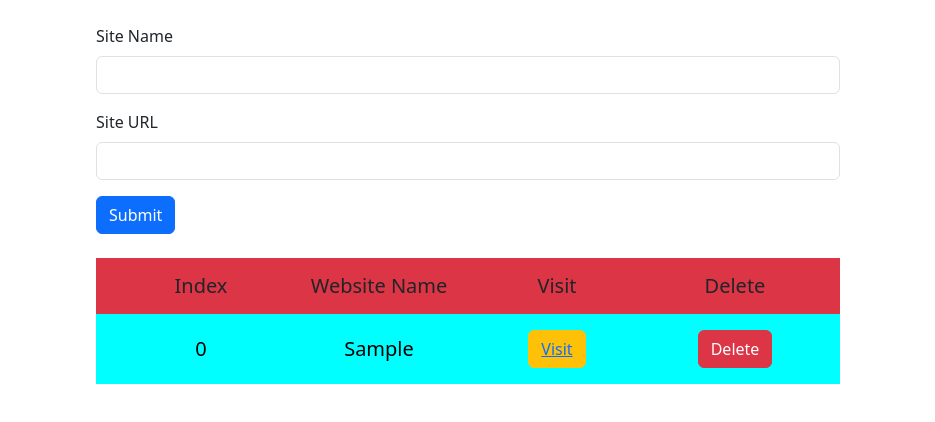
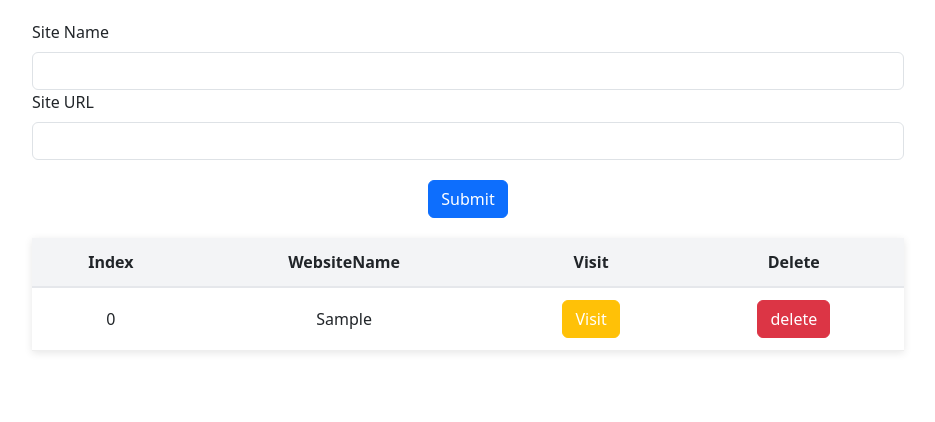
Before and after one commit to KareemAlaa-dev/Assignment-10, a plain HTML site: page index.html in a window 1280 px wide. Both pictures are taken after typing "Sample", "Sample" into the empty fields and a click on the button "Submit". Shown: the whole page, without its empty margins (172-1107 px from the left). Drawn offline with Linux system fonts and the light colour scheme.

Commit message:
sec commit

```diff
--- a/Css/style.css
+++ b/Css/style.css
@@ -1,18 +1,63 @@
-.header .part h2 {
-  font-size: 20px;
-  margin: 0;
+body{
+  display: flex;
+  flex-direction: column;
+  justify-content: center;
+  align-items: center;
 }
-.header .part{
-  width: 25%;
+table {
+  width: 100%;
+  box-shadow: 0 2px 8px rgba(0, 0, 0, 0.1);
 }
-.content{
-  background-color: aqua;
+thead th {
+  background: #f3f4f6;
+  padding: 12px;
+  text-align: center;
+  border-bottom: 2px solid #e5e7eb;
 }
-.content .repeat p {
-  color: #000;
-  font-size: 20px;
-  margin: 0;
+tbody td {
+  padding: 12px;
+  border-bottom: 1px solid #eee;
+  text-align: center;
 }
-.content .repeat{
-  width: 25%;
+.submit-btn{
+  display: flex;
+  justify-content: center;
+  align-items: center;
+  padding-block: 20px;
 }
+.container{
+  width: 70%;
+  padding-block: 20px;
+}
+a{
+  text-decoration: none;
+  color: #fff;
+}
+@media (max-width: 640px) {
+  thead {
+    display: none;
+  }
+  .container{
+  width: 90%;
+}
+  tr {
+    border: 1px solid #ddd;
+    border-radius: 8px;
+    border-bottom: 2px solid #000;
+  }
+  td {
+    border: none;
+    border-bottom: 1px solid #eee;
+    display: flex;
+  }
+  td::before {
+    content: attr(data-cell) ":";
+    flex: 0 0 50%;
+    font-weight: bold;
+    color: #555;
+    text-align: left;
+  }
+  td > * {
+    flex: 0 0 50%;
+  }
+}
--- a/Js/main.js
+++ b/Js/main.js
@@ -26,20 +26,18 @@ function displaySite(arr) {
   var container = "";
   for (var i = 0; i < arr.length; i++) {
     container += `
-    <div class="content d-flex justify-content-between align-items-center p-3">
-        <div class="repeat d-flex justify-content-center">
-          <p>${i}</p>
-        </div>
-        <div class="repeat d-flex justify-content-center">
-          <p>${arr[i].name}</p>
-        </div>
-        <div class="repeat d-flex justify-content-center">
-          <button class="btn btn-warning"><a href="${arr[i].url}">Visit</a></button>
-        </div>
-        <div class="repeat d-flex justify-content-center">
-          <button class="btn btn-danger" onclick="deleteSite(${i})">Delete</button>
-        </div>
-      </div>
+      <tr>
+        <td data-cell="Index">${i}</td>
+        <td data-cell="WebsiteName">${arr[i].name}</td>
+        <td data-cell="Visit">
+          <button class="btn btn-warning">
+            <a href="https://${arr[i].url}">Visit</a>
+          </button>
+        </td>
+        <td data-cell="Delete">
+          <button class="btn btn-danger" onclick="deleteSite(${i})">delete</button>
+        </td>
+      </tr>
     `;
   }
   rowData.innerHTML = container;
@@ -48,5 +46,5 @@ function deleteSite(index) {
   siteList.splice(index, 1);
   console.log(siteList);
   localStorage.setItem("site", JSON.stringify(siteList));
-  displaySite(siteList)
+  displaySite(siteList);
 }
--- a/index.html
+++ b/index.html
@@ -8,32 +8,35 @@
     <link rel="stylesheet" href="Css/style.css" />
   </head>
   <body>
-    <div class="container mt-4" dir="ltr" style="width: 60%">
-      <div class="mb-3">
-        <label for="name" class="form-label">Site Name</label>
-        <input type="text" id="siteName" class="form-control" />
-      </div>
-      <div class="mb-3">
-        <label for="name" class="form-label">Site URL</label>
-        <input type="text" id="siteUrl" class="form-control" />
-      </div>
-      <button class="btn btn-primary" id="SubmitBtn" onclick="addSite()">Submit</button>
-      <div class="header d-flex justify-content-between align-items-center mt-4 bg-danger p-3">
-        <div class="part d-flex justify-content-center">
-          <h2>Index</h2>
+    <div class="container">
+      <div class="form-container">
+        <div>
+          <label for="name" class="form-label">Site Name</label>
+          <input type="text" id="siteName" class="form-control" />
         </div>
-        <div class="part d-flex justify-content-center">
-          <h2>Website Name	</h2>
+        <div>
+          <label for="name" class="form-label">Site URL</label>
+          <input type="text" id="siteUrl" class="form-control" />
         </div>
-        <div class="part d-flex justify-content-center">
-          <h2>Visit</h2>
-        </div>
-        <div class="part d-flex justify-content-center">
-          <h2>Delete</h2>
+        <div class="submit-btn">
+          <button class="btn btn-primary" id="SubmitBtn" onclick="addSite()">
+            Submit
+          </button>
         </div>
       </div>
-      <div id="rowData"></div>
+      <table>
+        <thead>
+          <tr>
+            <th>Index</th>
+            <th>WebsiteName</th>
+            <th>Visit</th>
+            <th>Delete</th>
+          </tr>
+        </thead>
+        <tbody id="rowData"></tbody>
+      </table>
     </div>
+
     <script src="Js/main.js"></script>
     <script src="Js/bootstrap.bundle.min.js"></script>
   </body>
```
